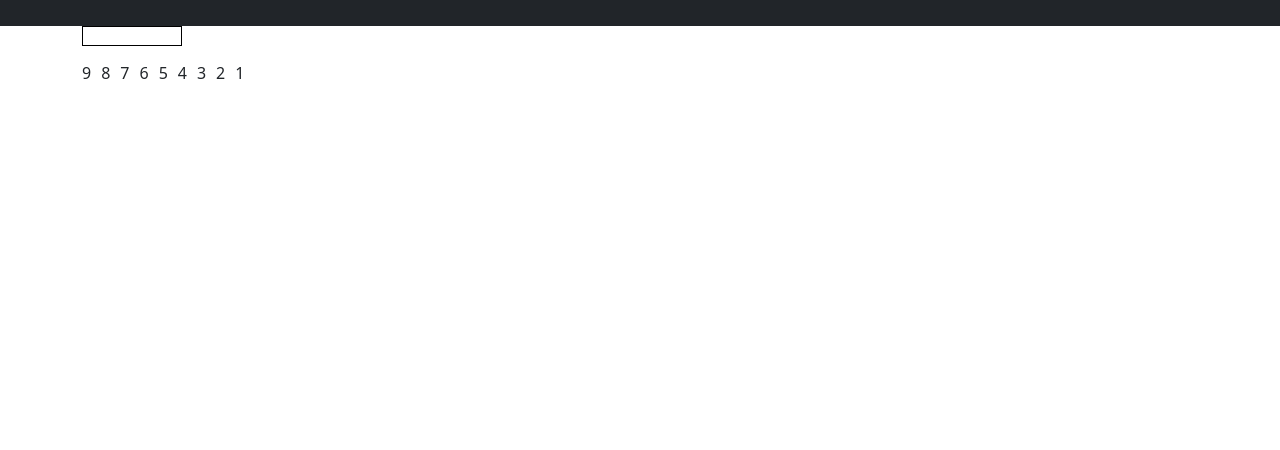
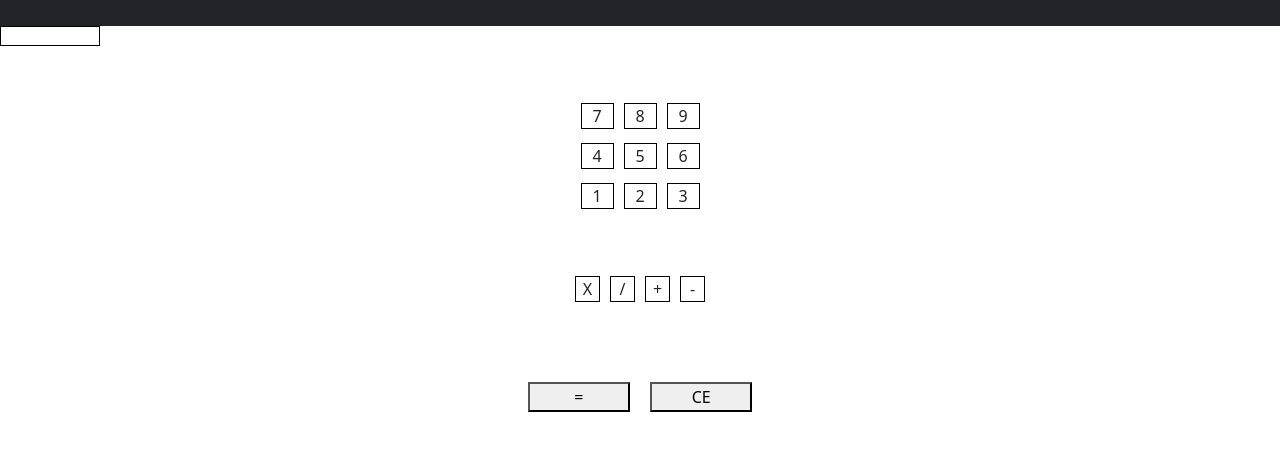
Before and after one commit to weesleycabral/angular-project-catalog, an Angular app: page /calculator in a window 1280 px wide. Shown: the top 450 px of the page. Built offline with nearby package versions, Linux system fonts and the light colour scheme; some icons are missing.

Commit message:
terminar calculadora

```diff
--- a/src/app/pages/calculadora/calculadora.component.html
+++ b/src/app/pages/calculadora/calculadora.component.html
@@ -1,16 +1,23 @@
-<div class="container">
-    <div class="display">
+<div class="display">{{ display }}</div>
+<div class="container-buttons">
+    <div class="button button-9" (click)="addNum(7)">7</div>
+    <div class="button button-8" (click)="addNum(8)">8</div>
+    <div class="button button-7" (click)="addNum(9)">9</div>
+    <div class="button button-6" (click)="addNum(4)">4</div>
+    <div class="button button-5" (click)="addNum(5)">5</div>
+    <div class="button button-4" (click)="addNum(6)">6</div>
+    <div class="button button-3" (click)="addNum(1)">1</div>
+    <div class="button button-2" (click)="addNum(2)">2</div>
+    <div class="button button-1" (click)="addNum(3)">3</div>
+</div>
 
-    </div>
-    <div class="numbers">
-        <div class="number number-9">9</div>
-        <div class="number number-8">8</div>
-        <div class="number number-7">7</div>
-        <div class="number number-6">6</div>
-        <div class="number number-5">5</div>
-        <div class="number number-4">4</div>
-        <div class="number number-3"> 3</div>
-        <div class="number number-2">2</div>
-        <div class="number number-1">1</div>
-    </div>
+<div class="container-operators">
+    <div class="button button-m" (click)="chooseOperator('m')">X</div>
+    <div class="button button-d" (click)="chooseOperator('d')">/</div>
+    <div class="button button-a" (click)="chooseOperator('a')">+</div>
+    <div class="button button-s" (click)="chooseOperator('s')">-</div>
 </div>
+<div class="resultado">
+    <button class="equal" (click)="calculate()">=</button>
+    <button class="equal" (click)="clean()">CE</button>
+</div>
--- a/src/app/pages/calculadora/calculadora.component.scss
+++ b/src/app/pages/calculadora/calculadora.component.scss
@@ -1,16 +1,78 @@
+.container-buttons {
+    display: flex;
+    align-items: center;
+    justify-content: center;
+    padding-top: 30px;
+    display: grid;
+    width: 100%;
+    grid-gap: 10px;
+    grid-template-columns: 33px 33px 33px;
+    grid-template-rows: 30px 30px 30px 30px;
+    grid-template-areas:
+        ". . ."
+        ". . ."
+        ". . ."
+        ". center .";
+}
+
 .display {
+    display: flex;
+    align-items: center;
+    justify-content: center;
     border: 1px solid black;
     width: 100px;
     height: 20px;
-    text-align: right;
-    margin-bottom: 15px;
+    // text-align: right;
 }
 
 .numbers {
     display: flex;
     flex-direction: row;
+
 }
 
 .number {
     padding-right: 10px;
+    cursor: pointer;
+    text-align: center;
+
 }
+
+.container-operators {
+    display: flex;
+    align-items: center;
+    justify-content: center;
+    display: grid;
+    width: 100%;
+    justify-items: center;
+    grid-gap: 10px;
+    grid-template-columns: 25px 25px 25px 25px;
+    text-align: center;
+}
+
+.button {
+    border: 1px solid black;
+    width: 100%;
+    text-align: center;
+    margin-top: 50px;
+}
+
+.button:hover {
+    background-color: black;
+    cursor: pointer;
+    color: white;
+}
+
+.resultado {
+    display: flex;
+    align-items: center;
+    justify-content: center;
+    gap: 20px;
+    margin: auto;
+    margin-top: 50px;
+}
+
+.equal {
+    margin-top: 30px;
+    width: 8%;
+}
--- a/src/app/pages/calculadora/calculadora.component.ts
+++ b/src/app/pages/calculadora/calculadora.component.ts
@@ -1,10 +1,61 @@
-import { Component } from '@angular/core';
+import { Component, OnInit } from '@angular/core';
 
 @Component({
   selector: 'app-calculadora',
   templateUrl: './calculadora.component.html',
   styleUrls: ['./calculadora.component.scss']
 })
-export class CalculadoraComponent {
+export class CalculadoraComponent implements OnInit {
+  public display: any;
+  operator: string;
+  firstValue: number;
+
+  constructor() { }
+
+  ngOnInit(): void {
+
+  }
+
+  addNum(num: number) {
+    if (!this.display) {
+      this.display = num.toString();
+    } else {
+      this.display = `${this.display}${num}`
+    }
+  }
+
+  chooseOperator(operator: string) {
+    this.firstValue = parseFloat(this.display);
+    this.operator = operator;
+    this.display = '';
+  }
+
+  calculate() {
+    const a = this.firstValue;
+    const b = parseFloat(this.display);
+    let result;
+
+    if (this.operator == 'm') {
+      result = a * b;
+    } else if (this.operator == 'd') {
+      result = a / b;
+    } else if (this.operator == 'a') {
+      result = a + b;
+    } else {
+      result = a - b;
+    }
+
+    this.firstValue = result;
+    this.display = result?.toString();
+  }
+
+  clean() {
+    if (!this.display) {
+      this.firstValue = 0
+    } else {
+      this.display = '';
+    }
+  }
+
 
 }
--- a/tsconfig.json
+++ b/tsconfig.json
@@ -15,6 +15,7 @@
     "downlevelIteration": true,
     "experimentalDecorators": true,
     "moduleResolution": "node",
+    "strictPropertyInitialization": false,
     "importHelpers": true,
     "target": "ES2022",
     "module": "ES2022",
```
